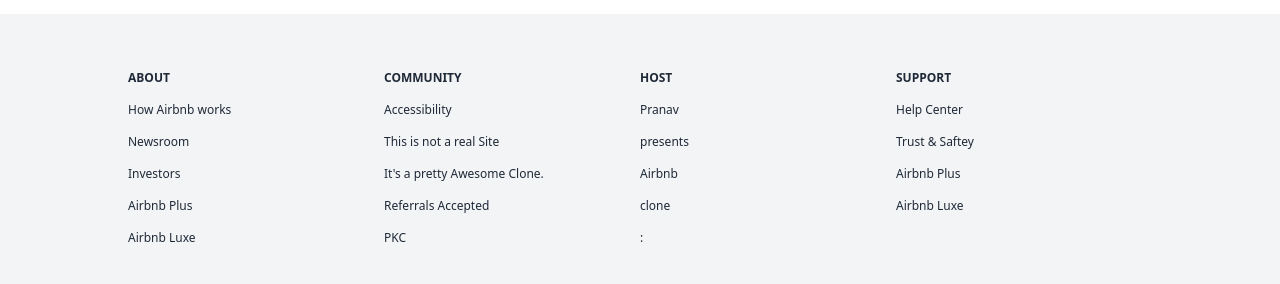
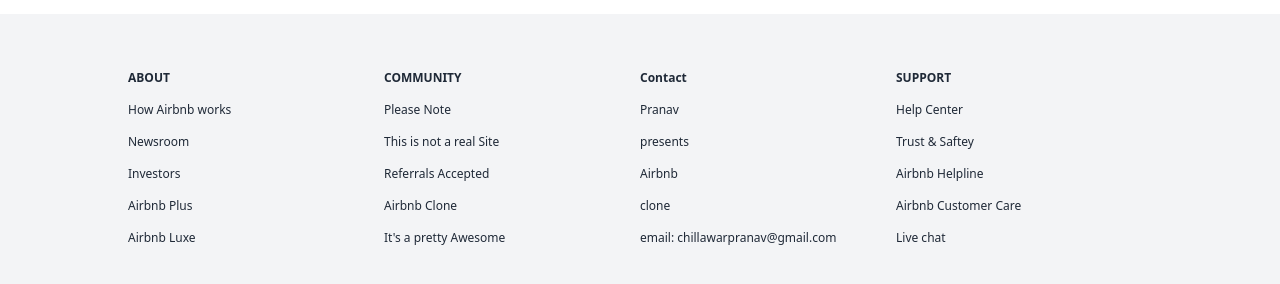
Before and after one commit to PKC2001/Airbnb-Clone, a Next.js app: page / in a window 1280 px wide. Shown: the part 1822-2106 px from the top of the page. Built offline with nearby package versions, Linux system fonts and the light colour scheme; what @badrap/bar-of-progress would draw is missing.

Commit message:
changes in footer description

```diff
--- a/src/components/Footer.js
+++ b/src/components/Footer.js
@@ -14,27 +14,27 @@
             </div>
             <div className='space-y-4 text-xs text-gray-800'>
                 <h5 className='font-bold'>COMMUNITY</h5>
-                <p>Accessibility</p>
+                <p>Please Note</p>
                 <p>This is not a real Site</p>
-                <p>It's a pretty Awesome Clone.</p>
                 <p>Referrals Accepted</p>
-                <p>PKC</p>
+                <p>Airbnb Clone</p>
+                <p>It's a pretty Awesome</p>
             </div>
             <div className='space-y-4 text-xs text-gray-800'>
-                <h5 className='font-bold'>HOST</h5>
+                <h5 className='font-bold'>Contact</h5>
                 <p>Pranav</p>
                 <p>presents</p>
                 <p>Airbnb</p>
                 <p>clone</p>
-                <p>:</p>
+                <p>email: chillawarpranav@gmail.com</p>
             </div>
             <div className='space-y-4 text-xs text-gray-800'>
                 <h5 className='font-bold'>SUPPORT</h5>
                 <p>Help Center</p>
                 <p>Trust & Saftey</p>
-                <p></p>
-                <p>Airbnb Plus</p>
-                <p>Airbnb Luxe</p>
+                <p>Airbnb Helpline</p>
+                <p>Airbnb Customer Care</p>
+                <p>Live chat</p>
             </div>
         </footer>
   )
```
